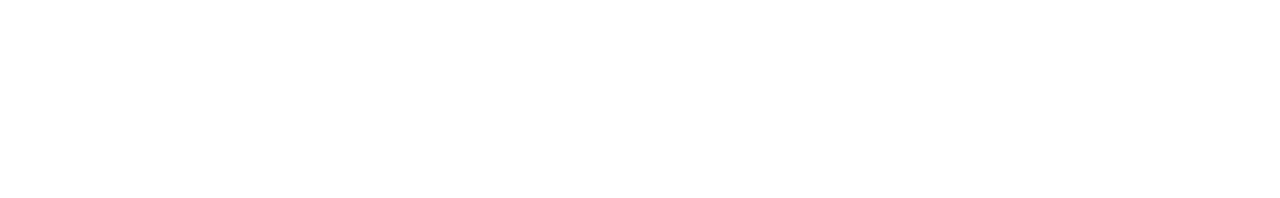
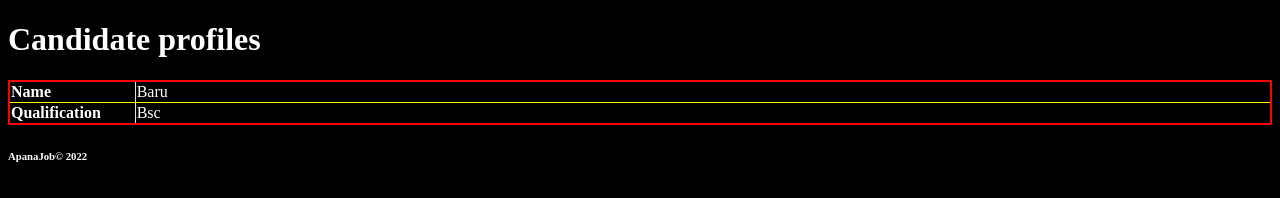
Before and after one commit to madhavikrishna1999/hm_headshot, a plain HTML site: page website4/profile2.html in a window 1280 px wide. Drawn offline with Linux system fonts and the light colour scheme.

Commit message:
website4-profile pages

```diff
--- a/website4/css/style.css
+++ b/website4/css/style.css
@@ -1,4 +1,31 @@
-*{
+body{
     background-color: black;
     color: white;
 }
+/* specific to all table tags */
+table{
+    font-family: 'Times New Roman', Times, serif;
+    border:solid 2px red;
+    border-collapse: collapse;
+    width: 100%;
+    height: 100%;
+}
+
+/*td,th clubbing/grouping to tag selectors together */
+td,th{
+    border: solid 1px yellow;
+    text-align: left;
+}
+th{
+    width: 10%;
+}
+/* tr:nth-child(even){
+    color: orange;
+    text-decoration: underline;
+} */
+
+ol:nth-col(odd){
+    background-color: pink;
+    color: orange;
+    text-decoration: underline;
+}
--- a/website4/profile2.html
+++ b/website4/profile2.html
@@ -0,0 +1,33 @@
+<!DOCTYPE html>
+<html lang="en">
+<head>
+    <meta charset="UTF-8">
+    <meta http-equiv="X-UA-Compatible" content="IE=edge">
+    <meta name="viewport" content="width=device-width, initial-scale=1.0">
+    <title>Document</title>
+    <link rel="stylesheet" href="css/style.css">
+    <script src="js/main.js"></script>
+</head>
+<body>
+    <div id="container">
+        <header>
+            <h1>Candidate profiles</h1>
+        </header>
+        <section>
+           <table>
+            <tr>
+                <th>Name</th>
+                <td>Baru</td>
+            </tr>
+            <tr>
+                <th>Qualification</th>
+                <td>Bsc</td>
+            </tr>
+           </table>
+        </section>
+        <footer>
+            <h6>ApanaJob&copy; 2022</h6>
+        </footer>
+    </div>
+</body>
+</html>
```
Also changed, not shown: website4/profile3.html (+33 -0 lines).
